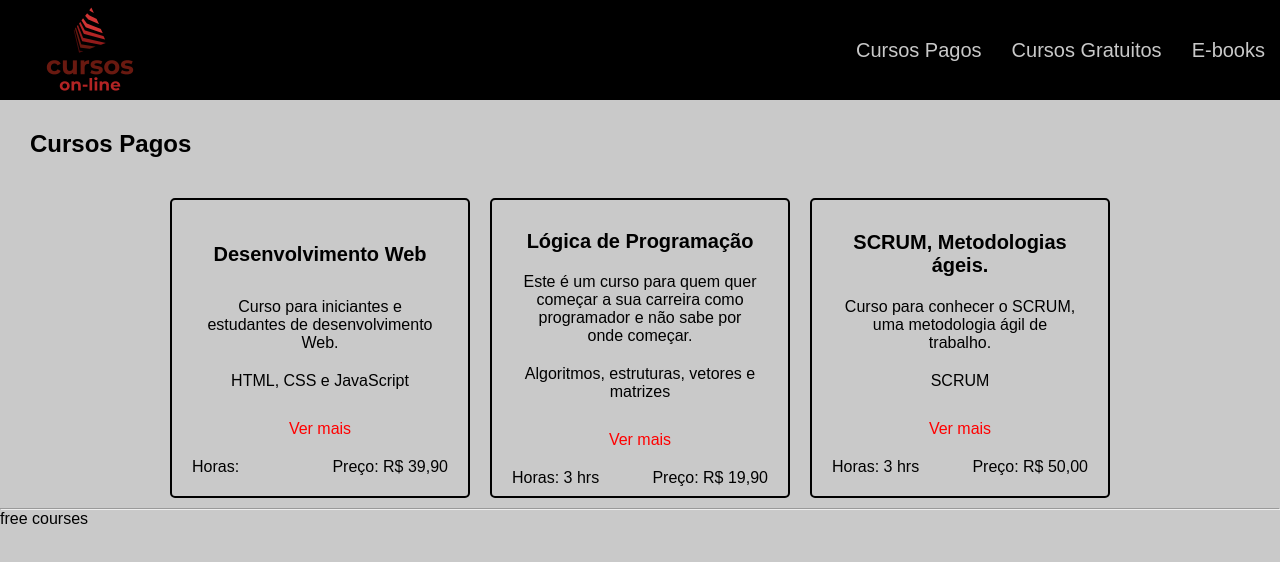
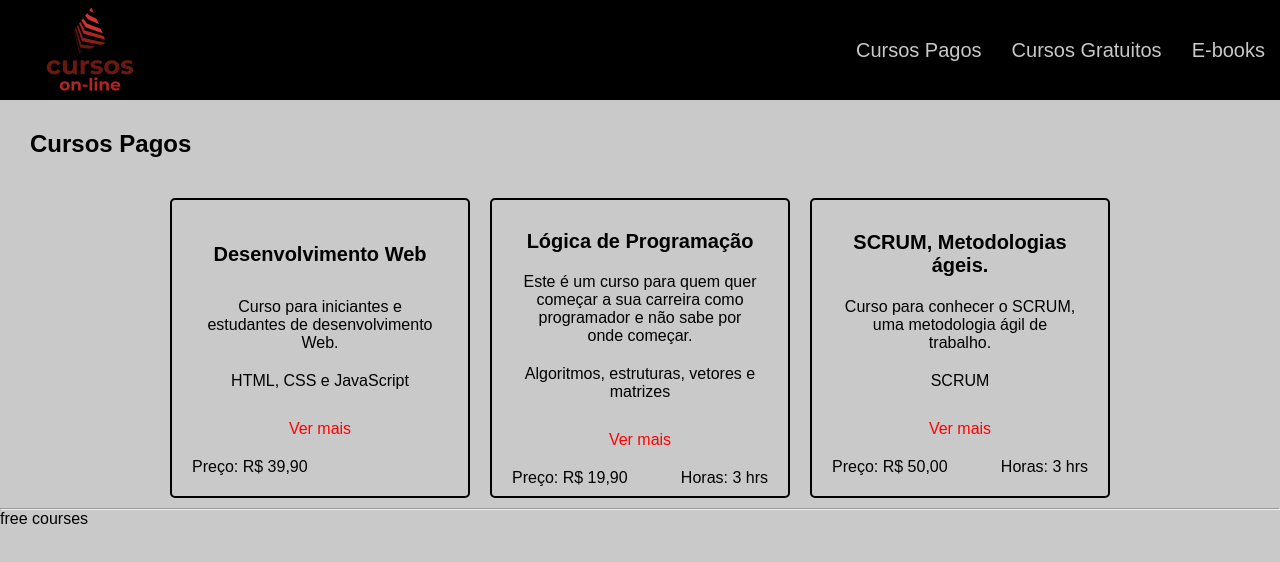
Before and after one commit to William-Dias-Marcos/Courses_Angular, an Angular app: page / in a window 1280 px wide. Shown: the top 562 px of the page. Built offline with nearby package versions, Linux system fonts and the light colour scheme.

Commit message:
component refactoring

```diff
--- a/src/app/components/courses/paid-courses/paid-courses.component.html
+++ b/src/app/components/courses/paid-courses/paid-courses.component.html
@@ -6,8 +6,8 @@
     <p class="courseDescription">{{ course.technologies }}</p>
     <a class="courseLink" href="{{ course.url }}" target="_blank">Ver mais</a>
     <div class="courseInformation">
-      <p>Horas: {{ course.hours }}</p>
       <p>Preço: {{ course.price }}</p>
+      <p *ngIf="course.hours !== ''">Horas: {{ course.hours }}</p>
     </div>
   </div>
 </div>
```
